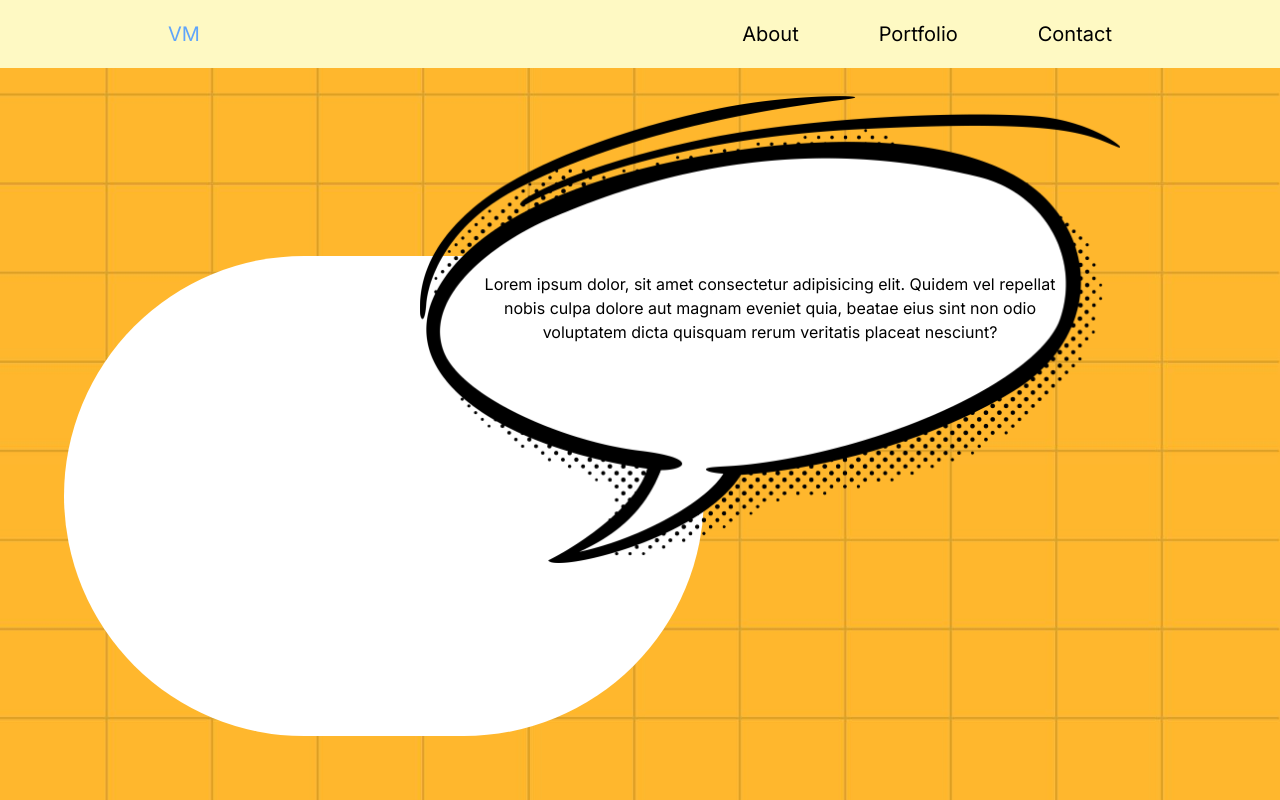
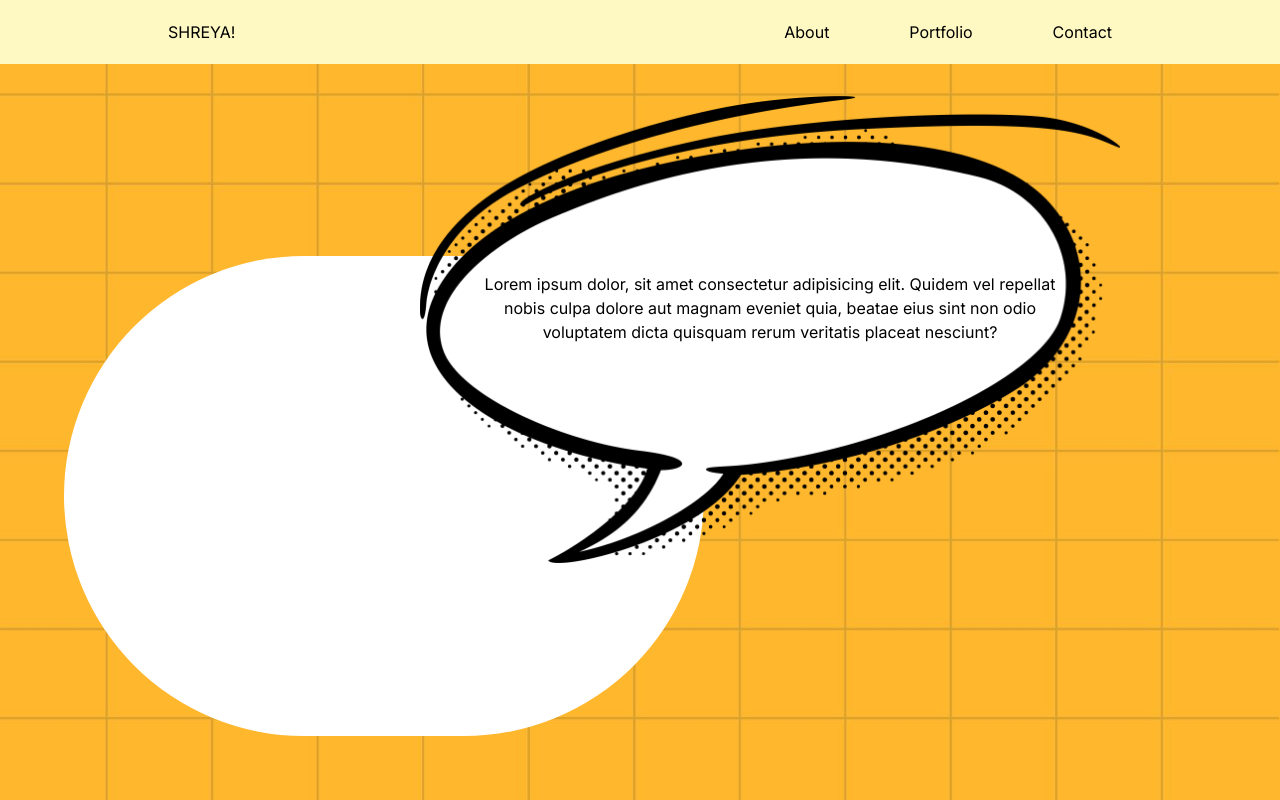
Before and after one commit to DustyDogCodex/animator-portfolio, a Next.js app: page / in a window 1280 px wide. Shown: the top 800 px of the page. Built offline with nearby package versions, Linux system fonts and the light colour scheme.

Commit message:
changing styling and layout of website from a scrollable website to one that's set in the viewport and is tabbable to navigate

```diff
--- a/src/app/components/Navbar.tsx
+++ b/src/app/components/Navbar.tsx
@@ -1,31 +1,14 @@
+'use client'
 import { useState, useEffect } from 'react'
 import useMediaQuery from '../hooks/useMediaQuery'
-import AnchorLink from "react-anchor-link-smooth-scroll"
 import { FontAwesomeIcon } from '@fortawesome/react-fontawesome'
 import { faBars, faX } from '@fortawesome/free-solid-svg-icons'
+import Link from 'next/link'
 
-export type LinkProps = {
-    page: string,
-    currentPage: string,
-    setCurrentPage: (page: string) => void
-}
+function NavBar() {
+    //using state to identify the current page the user is browser
+    const [ currentPage, setCurrentPage ] = useState<string>('home')
 
-const SmoothLink = ({ page, currentPage, setCurrentPage }: LinkProps) => {
-    //page names will be capitalised for display. This will convert them to lowercase so they can accurately be compared for conditional rendering.
-    const lowerCasePage = page.toLowerCase()
-
-    return(
-        <AnchorLink
-            className={`${currentPage === lowerCasePage ? "text-blue-400" : ""} text-xl text-black cursor-pointer hover:text-sky-300 transition duration-500 hover:no-underline`}
-            href={`#${lowerCasePage}`}
-            onClick={() => setCurrentPage(lowerCasePage)}
-        >
-            {page === 'Home' ? 'VM' : page}
-        </AnchorLink>
-    )
-}
-
-function NavBar({ currentPage, setCurrentPage }: LinkProps) {
     //using state to toggle navbar menu
     const [ menuToggled, setMenuToggled ] = useState<boolean>(false)
 
@@ -56,32 +39,24 @@ function NavBar({ currentPage, setCurrentPage }: LinkProps) {
                 <div
                     className='flex items-center justify-center'
                 >
-                    <SmoothLink
-                        page="Home"
-                        currentPage={currentPage}
-                        setCurrentPage={setCurrentPage}
-                    />
+                    <Link href={'/'}>
+                        SHREYA!
+                    </Link>
                 </div>
 
                 {/* menu options */}
                 {aboveSmallScreens
                     ?
                     <div className="flex justify-between gap-20">
-                        <SmoothLink
-                            page="About"
-                            currentPage={currentPage}
-                            setCurrentPage={setCurrentPage}
-                        />
-                        <SmoothLink
-                            page="Portfolio"
-                            currentPage={currentPage}
-                            setCurrentPage={setCurrentPage}
-                        />
-                        <SmoothLink
-                            page="Contact"
-                            currentPage={currentPage}
-                            setCurrentPage={setCurrentPage}
-                        />
+                        <Link href={'/about'}>
+                            About
+                        </Link>
+                        <Link href={'/'}>
+                            Portfolio
+                        </Link>
+                        <Link href={'/'}>
+                            Contact
+                        </Link>
                     </div>
                     :
                     /* this is what NavBar will look like for smaller screens when menu is toggled off */
@@ -122,21 +97,15 @@ function NavBar({ currentPage, setCurrentPage }: LinkProps) {
                             /* closes menu after a link is clicked */
                             onClick={() => setMenuToggled(!menuToggled)}
                         >
-                            <SmoothLink
-                                page="About"
-                                currentPage={currentPage}
-                                setCurrentPage={setCurrentPage}
-                            />
-                            <SmoothLink
-                                page="Portfolio"
-                                currentPage={currentPage}
-                                setCurrentPage={setCurrentPage}
-                            />
-                            <SmoothLink
-                                page="Contact"
-                                currentPage={currentPage}
-                                setCurrentPage={setCurrentPage}
-                            />
+                            <Link href={'/'}>
+                                About
+                            </Link>
+                            <Link href={'/'}>
+                                Portfolio
+                            </Link>
+                            <Link href={'/'}>
+                                Contact
+                            </Link>
                         </div>
                     </div>
                 )}
--- a/src/app/components/ProjectCard.tsx
+++ b/src/app/components/ProjectCard.tsx
@@ -1,3 +1,4 @@
+'use client'
 import { useState } from 'react'
 import { motion } from 'framer-motion'
 
--- a/src/app/layout.tsx
+++ b/src/app/layout.tsx
@@ -1,6 +1,7 @@
 import './globals.css'
 import type { Metadata } from 'next'
 import { Inter } from 'next/font/google'
+import NavBar from './components/Navbar'
 
 const inter = Inter({ subsets: ['latin'] })
 
@@ -17,6 +18,7 @@ export default function RootLayout({
   return (
     <html lang="en">
         <body className={inter.className}>
+            <NavBar />
             {children}
         </body>
     </html>
--- a/src/app/page.tsx
+++ b/src/app/page.tsx
@@ -1,26 +1,9 @@
-'use client'
 import Hero from "./components/Hero"
-import About from "./components/About"
-import Portfolio from "./components/Portfolio"
-import Contact from "./components/Contact"
-import NavBar from "./components/Navbar"
-import { useState } from 'react'
 
 export default function Home() {
-    //using state to identify the current page the user is browser
-    const [ currentPage, setCurrentPage ] = useState<string>('home')
-
     return (
         <main className="flex min-h-screen flex-col">
-            <NavBar
-                page='N/A'
-                currentPage={currentPage}
-                setCurrentPage={setCurrentPage}
-            />
             <Hero />
-            <About />
-            <Portfolio />
-            <Contact />
         </main>
     )
 }
--- a/src/app/components/Portfolio.tsx
+++ b/src/app/portfolio/page.tsx
@@ -1,4 +1,4 @@
-import ProjectCard from "./ProjectCard"
+import ProjectCard from "../components/ProjectCard"
 
 function Portfolio() {
     return (
```
Also changed, not shown: src/app/about/page.tsx (renamed from src/app/components/About.tsx), src/app/contact/page.tsx (renamed from src/app/components/Contact.tsx).
